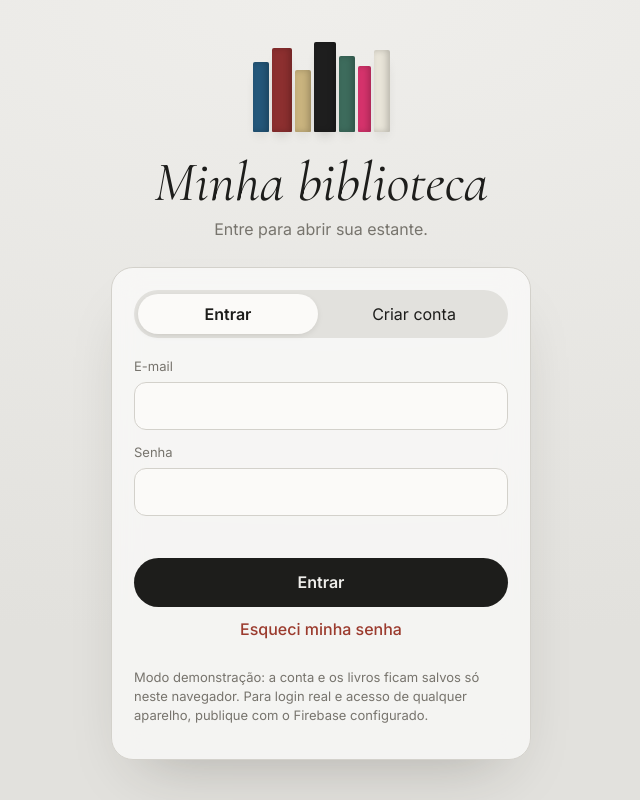
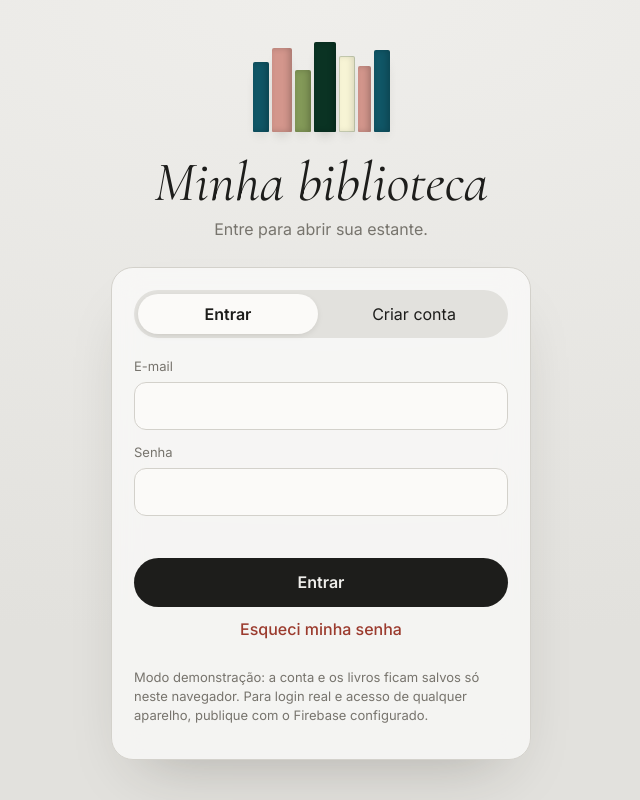
Before and after one commit to amandapasqualotto/minhabiblioteca, a plain HTML site: page index.html in a window 1280 px wide. Shown: the whole page, without its empty margins (319-959 px from the left). Drawn offline with nearby package versions, Linux system fonts and the light colour scheme.

Commit message:
Logo com a nova paleta e ícone da guia
- Livros da logo em verde-escuro, verde-musgo, bege, rosado e verde-meia-noite
- favicon.svg com a mesma estante e apple-touch-icon.png para a tela inicial do celular

Co-Authored-By: Claude Opus 5.5 <noreply@anthropic.com>
Claude-Session: https://claude.ai/code/session_017kCeyBdHtAJKH696cxQq88

```diff
--- a/index.html
+++ b/index.html
@@ -6,6 +6,8 @@
 <meta name="color-scheme" content="light only">
 <meta name="theme-color" content="#efeeeb">
 <title>Minha Biblioteca</title>
+<link rel="icon" type="image/svg+xml" href="/favicon.svg">
+<link rel="apple-touch-icon" href="/apple-touch-icon.png">
 <link rel="preconnect" href="https://fonts.googleapis.com">
 <link rel="preconnect" href="https://fonts.gstatic.com" crossorigin>
 <link href="https://fonts.googleapis.com/css2?family=Cormorant+Garamond:ital,wght@0,400;0,500;0,600;1,400;1,500&family=Inter:wght@400;500;600;700&family=JetBrains+Mono:wght@400;500&display=swap" rel="stylesheet">
@@ -241,7 +243,7 @@ input[type=range].unset::-webkit-slider-thumb{border-color:var(--line)}
 <section id="auth" class="hide">
   <div class="auth-box">
     <div class="mini-shelf" aria-hidden="true">
-      <i style="height:70px;background:#24577a"></i><i style="height:84px;background:#8c2f2f;width:20px"></i><i style="height:62px;background:#c9b37e"></i><i style="height:90px;background:#1e1e1e;width:22px"></i><i style="height:76px;background:#3d6b5c"></i><i style="height:66px;background:#d6336c;width:13px"></i><i style="height:82px;background:#e8e4d8"></i>
+      <i style="height:70px;background:#105666"></i><i style="height:84px;background:#d3968c;width:20px"></i><i style="height:62px;background:#839958"></i><i style="height:90px;background:#0a3323;width:22px"></i><i style="height:76px;background:#f7f4d5;box-shadow:inset 0 0 0 1px rgba(10,51,35,.18),inset -3px 0 6px rgba(0,0,0,.12),0 8px 12px -6px var(--shadow)"></i><i style="height:66px;background:#d3968c;width:13px"></i><i style="height:82px;background:#105666"></i>
     </div>
     <h1>Minha biblioteca</h1>
     <p class="sub">Entre para abrir sua estante.</p>
```
Also changed, not shown: apple-touch-icon.png (added), favicon.svg (added).
